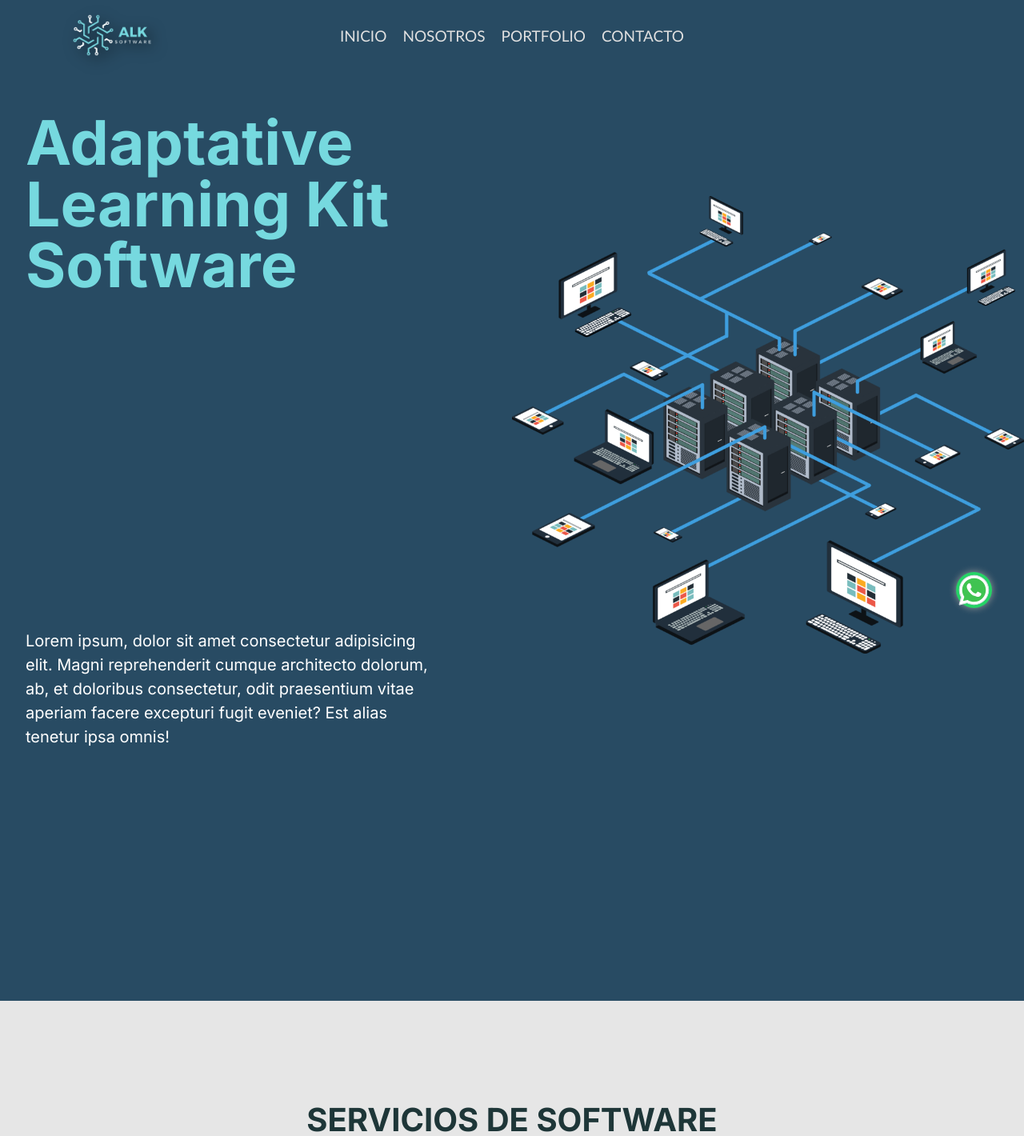
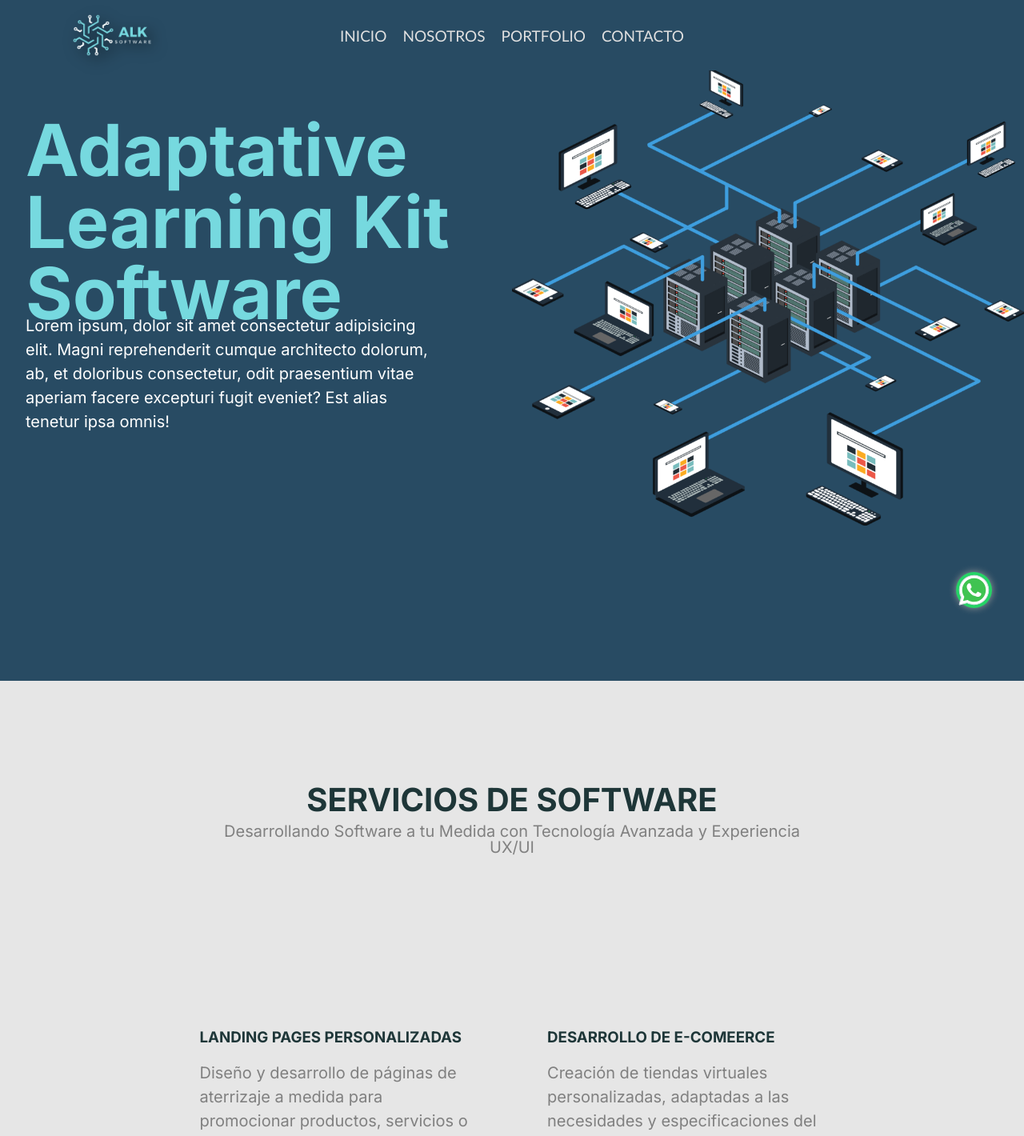
Before and after one commit to alejoborracci21/ALK-Software, a Next.js app: page / in a window 1280 px wide. Shown: the top 1420 px of the page at 80% size. Built offline with nearby package versions, Linux system fonts and the light colour scheme.

Commit message:
corrigiendo error altura

```diff
--- a/src/app/pagestyles.module.css
+++ b/src/app/pagestyles.module.css
@@ -3027,109 +3027,13 @@ display: none;
     }
   }
 
-  @media only screen and (max-height: 350px) and (orientation: portrait) {
-    .page1{
-        height: 350vh;
-    }
-    .left{
-        height: 70%;
-        width: 80%;
-    }
-    .right{
-      display: none;
-    }
-
-    .h3{
-        line-height: 1.5em
-    }
-
-    .page2{
-        height: 590vh;
-    }
-  }
-
-  @media only screen and (max-height: 900px) and (orientation: portrait) {
-    .page1{
-        height: 150vh;
-    }
-    .left{
-        height: 100%;
-
-    }
-
-    .title h1{
-        line-height: 100%
-    }
-    .right{
-     display: none;
-    }
-
-    .h3{
-        line-height: 1.5em
-    }
-  }
-
-  @media only screen and (max-height: 1080px) and (orientation: landscape) {
-    .page1{
-        height: 100vh;
-    }
-    .left{
-        height: 100%;
-
-    }
-
-    .title h1{
-        line-height: 100%
-    }
-    .right{
-    width: 50%;
-    }
-
-    .h3{
-        line-height: 1.5em
-    }
-  }
-
-  @media only screen and (max-height: 900px) and (orientation: landscape) {
-    .page1{
-        height: 150vh;
-    }
-    .left{
-        height: 100%;
-
-    }
-
-    .title h1{
-        line-height: 100%
-    }
-    .right{
-    width: 50%;
-    }
-
-    .h3{
-        line-height: 1.5em
-    }
-  }
-  @media only screen and (max-height: 800px) and (orientation: landscape) {
-    .page1{
-        height: 150vh;
-    }
-    .left{
-        height: 100%;
-    }
-    .right{
-        padding-top: 20%;
-        box-sizing: border-box;
-    }
-
-    .h3{
-        line-height: 1.5em
-    }
-
-    .title h1{
-        font-size: 6vw;
-    }
-  }
+
+
+
+
+
+
+
   @media only screen and (max-height: 630px) and (orientation: landscape) {
     .page1{
         height: 150vh;
```
